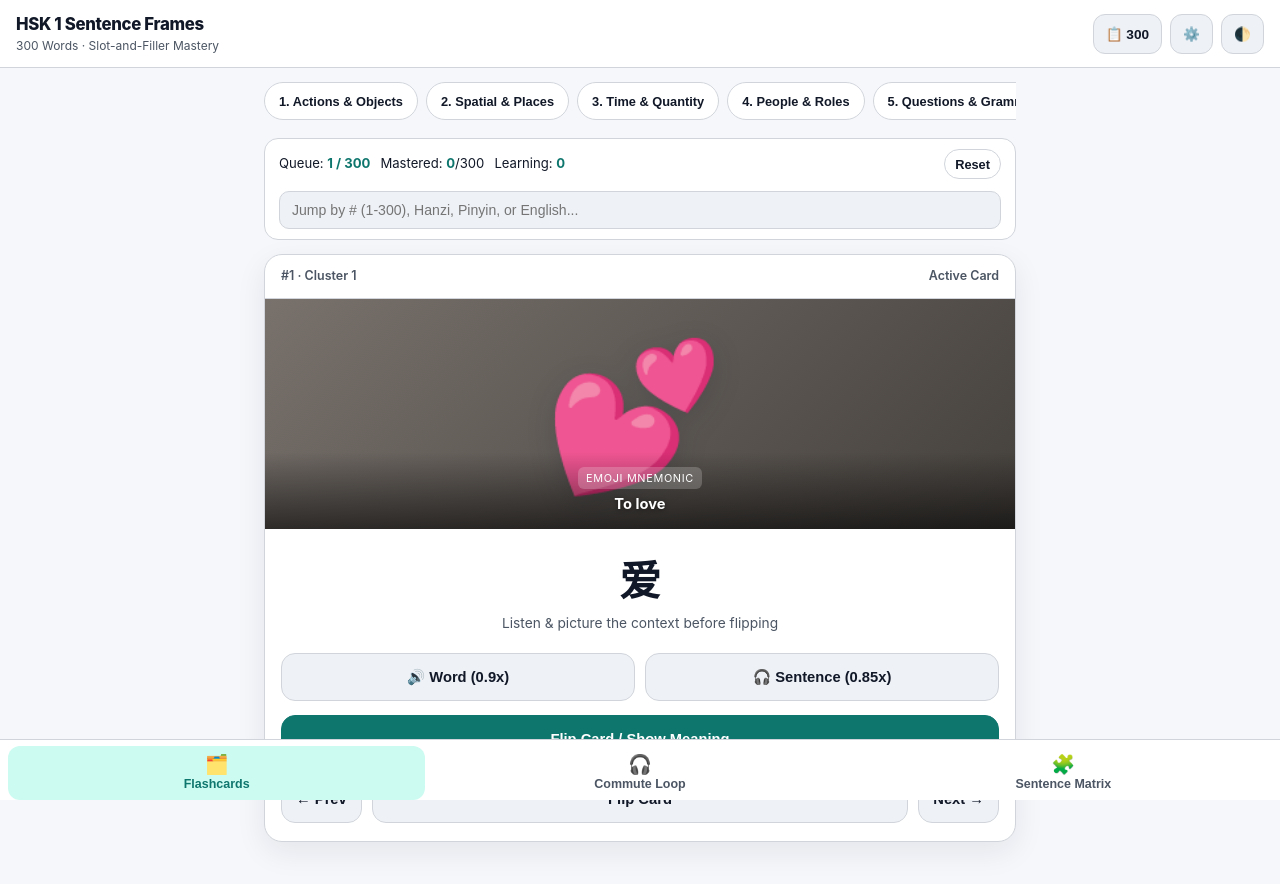
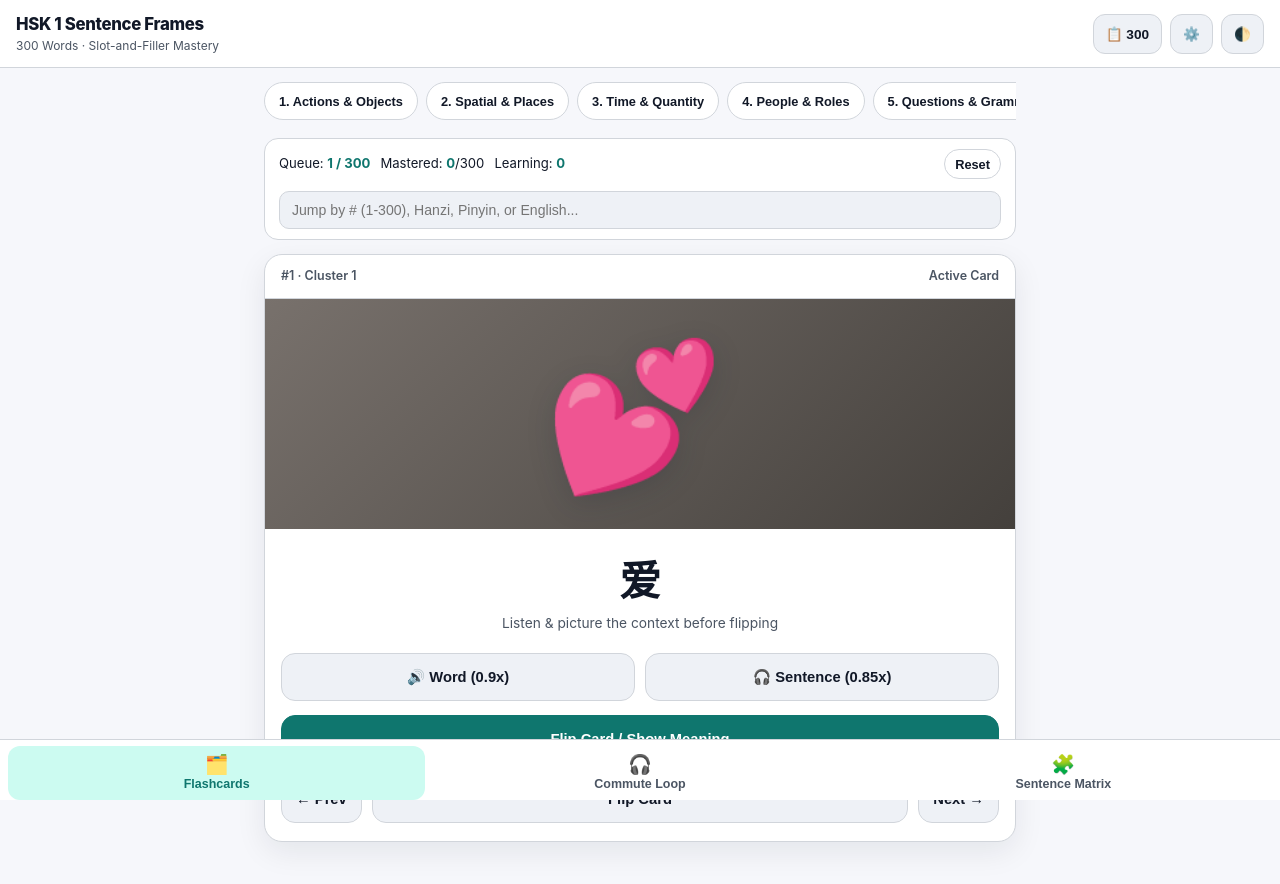
Before and after one commit to micattoc/hsk-1, a plain HTML site: page index.html in a window 1280 px wide. Drawn offline with Linux system fonts and the light colour scheme.

Commit message:
Update page

```diff
--- a/index.html
+++ b/index.html
@@ -145,17 +145,6 @@
       text-align: center; padding: 20px; user-select: none;
       filter: drop-shadow(0 8px 14px rgba(15, 23, 42, 0.16));
     }
-    .visual-caption-overlay {
-      position: absolute; bottom: 0; left: 0; right: 0;
-      padding: 12px 16px 14px; text-align: center;
-      background: linear-gradient(to top, rgba(0,0,0,0.58), transparent);
-      color: #fff; pointer-events: none;
-    }
-    .visual-badge {
-      display: inline-block; font-size: 0.68rem; text-transform: uppercase; letter-spacing: 0.06em;
-      background: rgba(255,255,255,0.2); padding: 3px 8px; border-radius: 6px; margin-bottom: 4px;
-    }
-    .visual-caption { font-size: 0.92rem; font-weight: 700; margin: 0; text-shadow: 0 1px 4px rgba(0,0,0,0.5); }
 
     .card-body { padding: 18px 16px; }
     .front-hint {
@@ -379,10 +368,6 @@
 
         <div class="emoji-box" id="emojiBox">
           <div class="emoji-art" id="emojiArt" role="img"></div>
-          <div class="visual-caption-overlay">
-            <span class="visual-badge">Emoji mnemonic</span>
-            <p class="visual-caption" id="visualCaption"></p>
-          </div>
         </div>
 
         <div class="card-body">
@@ -849,8 +834,7 @@ function renderCard(keepFlipped = false) {
   };
   emojiBox.style.background = grads[card.cluster] || grads["1"];
   emojiArt.textContent = card.emoji;
-  emojiArt.setAttribute("aria-label", `${card.word_hanzi}: ${card.word_english}; ${card.emoji}`);
-  document.getElementById("visualCaption").textContent = capitalize(card.word_english);
+  emojiArt.setAttribute("aria-label", `Visual cue for ${card.word_hanzi}`);
 
   // Front
   document.getElementById("frontHanzi").textContent = card.word_hanzi;
```
